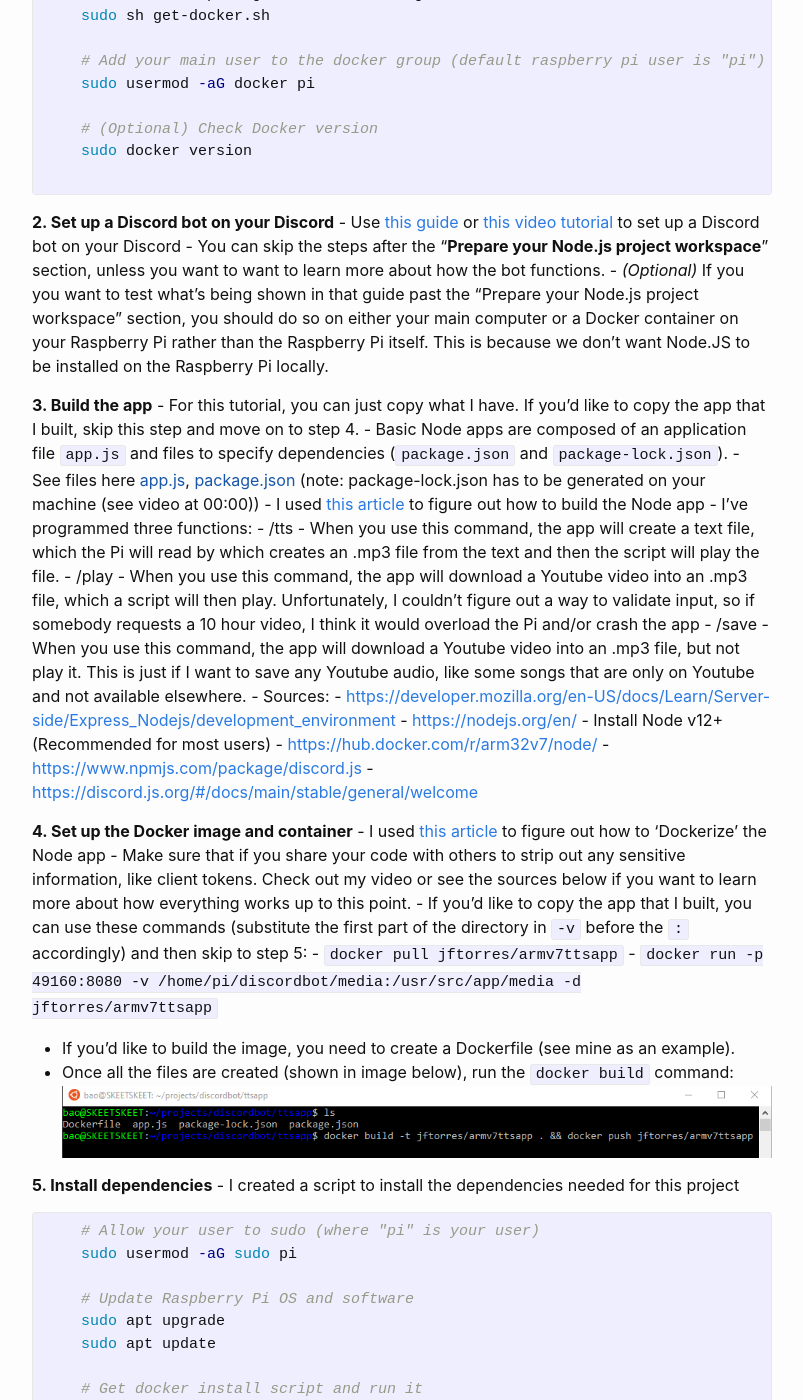
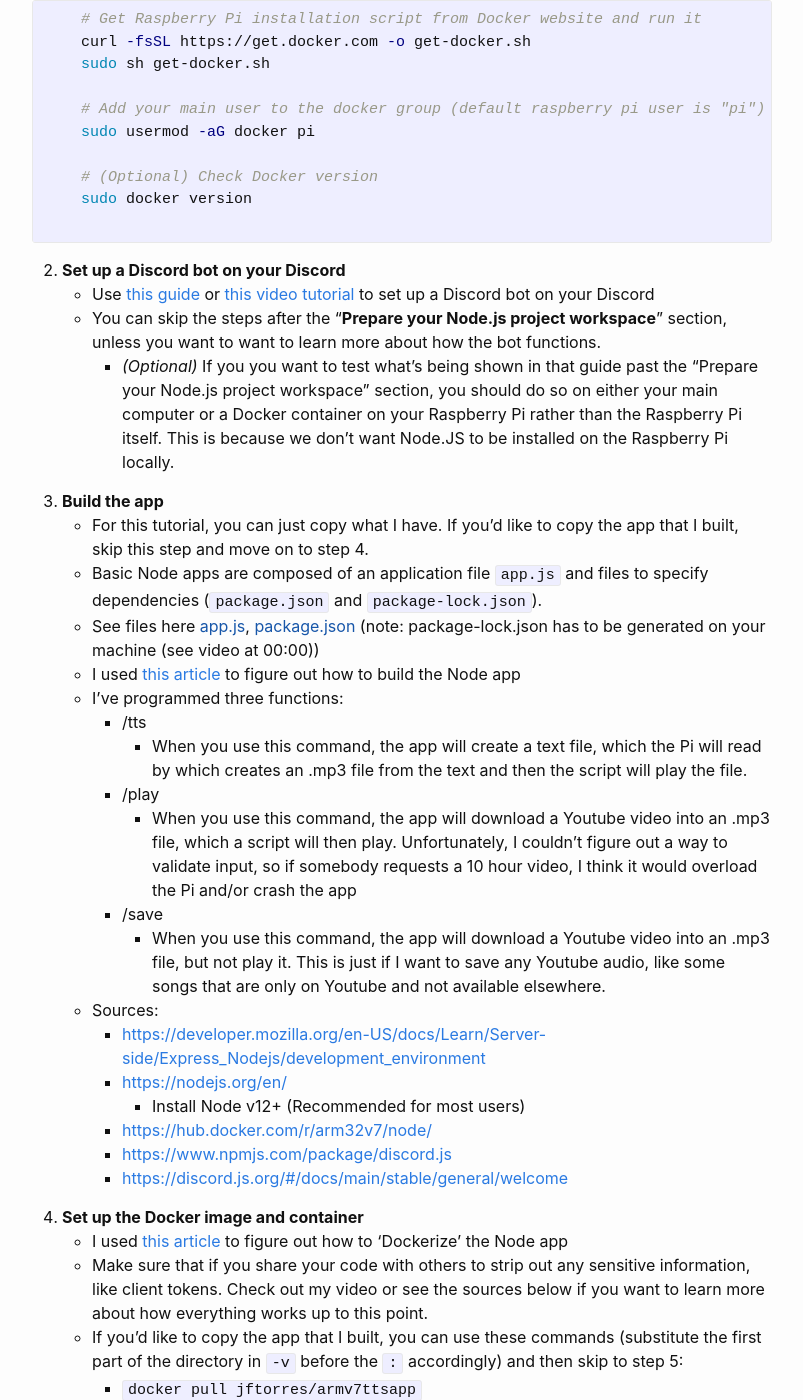
Before and after one commit to codingwatermelon/codingwatermelon.github.io, a Jekyll site: the page built from _posts/2022-02-06-how-to-make-a-discord-bot.md, in a window 1280 px wide and 1400 px high, scrolled down 3281 px. Shown: the whole window, without its empty margins (238-1041 px from the left). Built offline with Jekyll 4.4.1, drawn with Linux system fonts in a browser that asks for light colours; some of the changed text lies outside the part shown.

Commit message:
Update 2022-02-06-how-to-make-a-discord-bot.md

```diff
--- a/_posts/2022-02-06-how-to-make-a-discord-bot.md
+++ b/_posts/2022-02-06-how-to-make-a-discord-bot.md
@@ -63,7 +63,7 @@ It's a relatively simple bot that can definitely be expanded to do more stuff. A
 ### Instructions
 
 {:start="1"}
-**1. Install Docker**
+1. **Install Docker**
     - If you don't know what Docker is, you should watch [this video](https://www.youtube.com/watch?v=Gjnup-PuquQ). It's only 2 minutes, but it provides a lot of important information.
     - Install Docker on your primary computer: [https://docs.docker.com/desktop/](https://docs.docker.com/desktop/)
       - If you've never used Docker, I **HIGHLY** recommend going through the beginner tutorial. Here are [my notes](/resources/02-DiscordBot/dockertutorialnotes.html) from when I went through the Docker tutorial
@@ -83,13 +83,13 @@ It's a relatively simple bot that can definitely be expanded to do more stuff. A
     {% endhighlight %}
 
 {:start="2"}
-**2. Set up a Discord bot on your Discord**
+2. **Set up a Discord bot on your Discord**
     - Use [this guide](https://www.devdungeon.com/content/javascript-discord-bot-tutorial) or [this video tutorial](https://www.youtube.com/watch?v=D2zZG0BUlxk) to set up a Discord bot on your Discord
     - You can skip the steps after the "**Prepare your Node.js project workspace**" section, unless you want to want to learn more about how the bot functions.
       - *(Optional)* If you you want to test what's being shown in that guide past the "Prepare your Node.js project workspace" section, you should do so on either your main computer or a Docker container on your Raspberry Pi rather than the Raspberry Pi itself. This is because we don't want Node.JS to be installed on the Raspberry Pi locally.
 
 {:start="3"}
-**3. Build the app**
+3. **Build the app**
     - For this tutorial, you can just copy what I have. If you'd like to copy the app that I built, skip this step and move on to step 4.
     - Basic Node apps are composed of an application file `app.js` and files to specify dependencies (`package.json` and `package-lock.json`).
     - See files here [app.js](), [package.json]() (note: package-lock.json has to be generated on your machine (see video at 00:00))
@@ -147,7 +147,7 @@ It's a relatively simple bot that can definitely be expanded to do more stuff. A
     {% endhighlight %}
 
 {:start="6"}
-**6. Create scripts to process files**
+6. **Create scripts to process files**
     - These scripts exist on the Raspberry Pi rather than within the Docker container.
     - [This script](insert script) is used to start the Docker container upon reboot.
     - [This script](insert script) is used to monitor a directory for new files created by the app. This will look for .mp3 files created by the !play and !save commands as well as .txt files created by the !tts command and process them accordingly. It will also queue them if people request multiple songs or tts.
```
Also changed, not shown: other parts of _posts/2022-02-06-how-to-make-a-discord-bot.md (+4 -4 lines).
